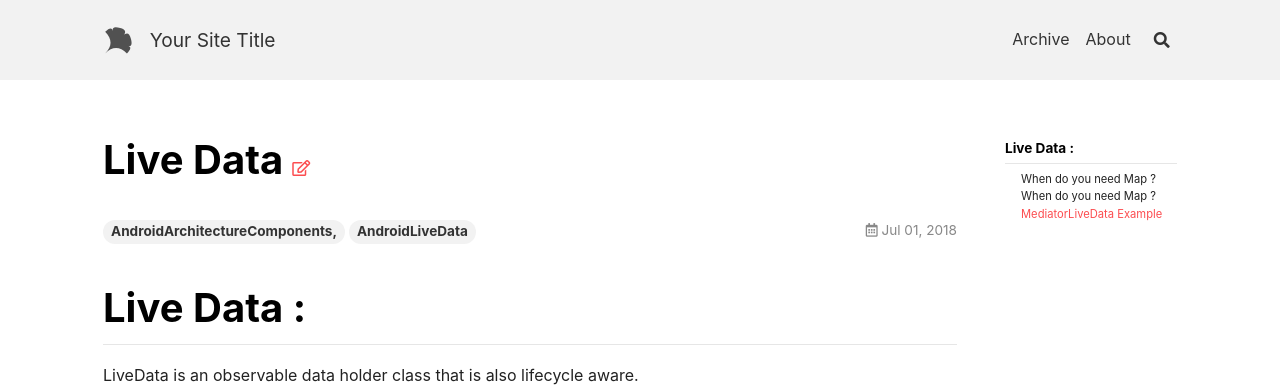
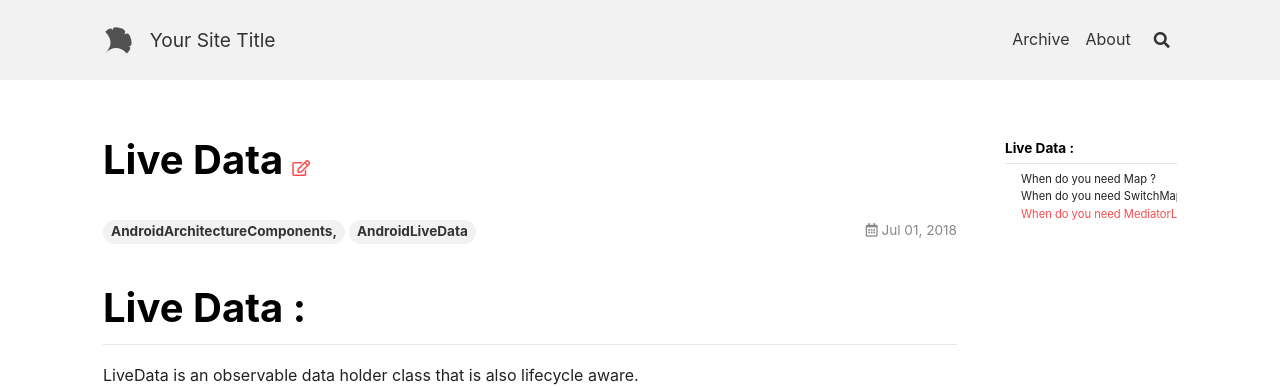
Before and after one commit to chethanmandya/Chethan, a Jekyll site: the page built from _posts/2018-07-01-welcome.md, in a window 1280 px wide and 900 px high. Shown: the top 387 px of the window. Built offline with Jekyll 4.4.1, drawn with Linux system fonts in a browser that asks for light colours; nearby versions of some CDN libraries; comment, search, counter and statistics services are not loaded; some of the changed text lies outside the part shown.

Commit message:
Update 2018-07-01-welcome.md

````diff
--- a/_posts/2018-07-01-welcome.md
+++ b/_posts/2018-07-01-welcome.md
@@ -104,7 +104,7 @@ The first parameter is the source, the LiveData source and the second parameter
 
 So, when you establish the transformation, the key, here, is the ***lifecycle is carried over for you***.
 
-### When do you need Map ?
+### When do you need SwitchMap ?
 ***SwitchMap*** function transformation is a lot like map, but for mapping functions that emit LiveData instead of values.So an example here is if you have a bunch of users, perhaps stored in a Room database, you might have a lookup function for those users.Using switchMap, you'd have a LiveData for the user ID. Whenever the ID changes, your user lookup function would be called with that ID.
 The result LiveData now references the newly found user LiveData.
 
@@ -142,7 +142,7 @@ Now, if you want to go ahead and make your own custom data transformations, you
 
 MediatorLiveData includes methods to add and remove source LiveData objects.You could then combine and propagate events from all these sources downstream.
 
-### MediatorLiveData Example
+### When do you need MediatorLiveData with Example
 ```kotlin
  init {
         userPosts = Transformations
````
